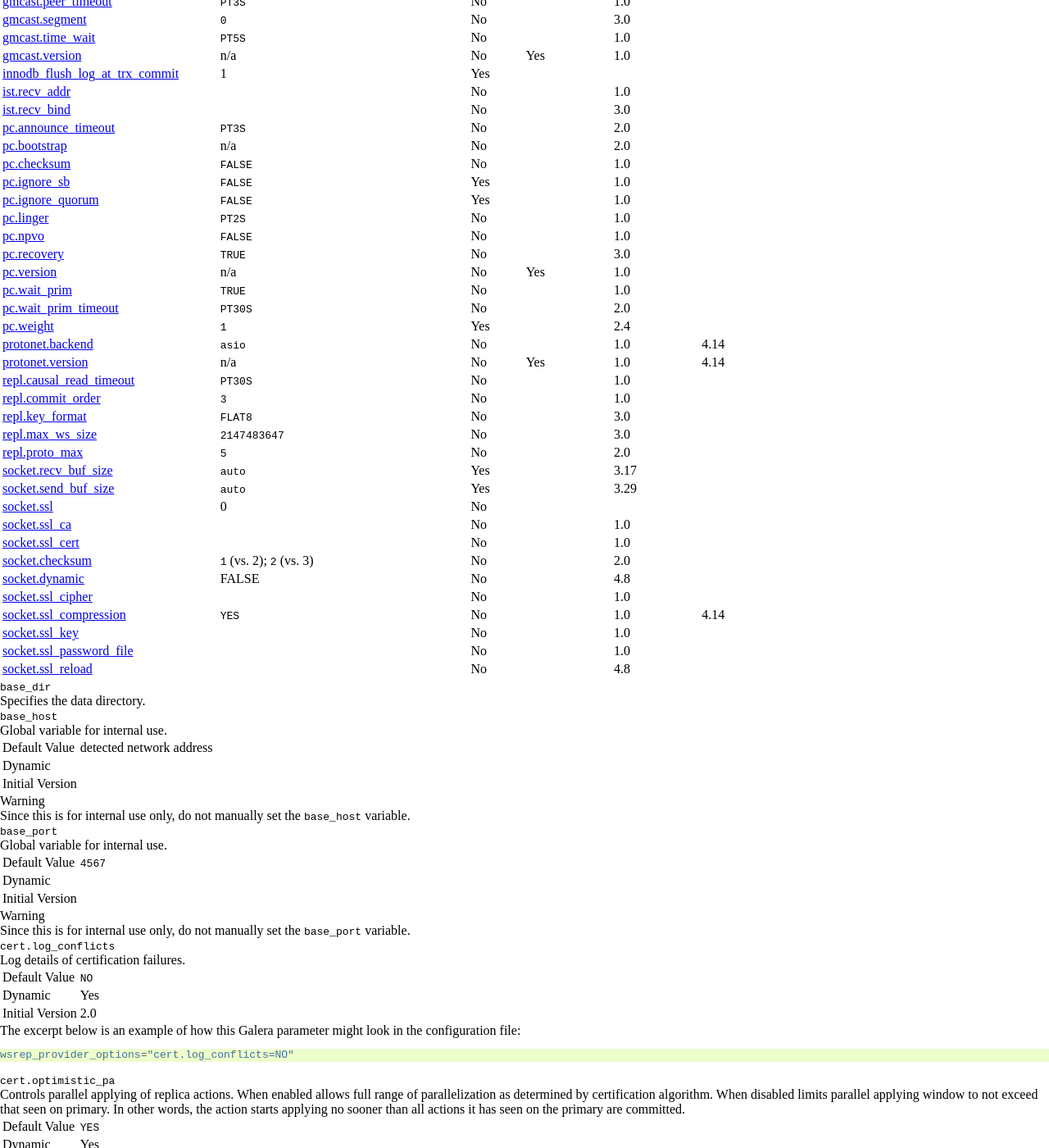
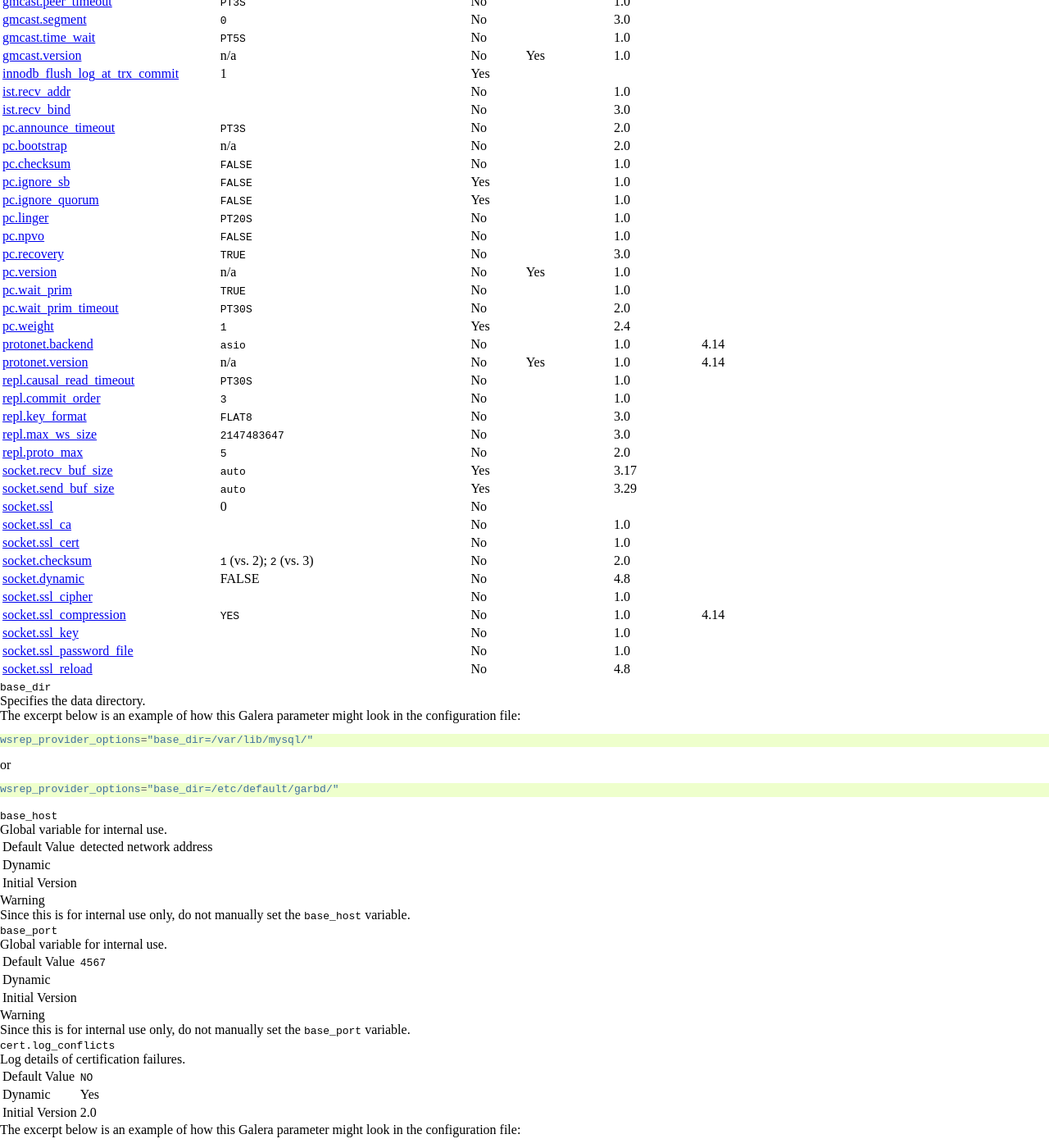
Before and after one commit to codership/documentation, a Sphinx documentation site: the page built from galeracluster/source/documentation/galera-parameters.rst, in a window 1280 px wide and 1400 px high, scrolled down 1893 px. Shown: the whole window at 82% size. Built offline with Sphinx 7.4.7, drawn with Linux system fonts in a browser that asks for light colours; comment, search, counter and statistics services are not loaded; some of the changed text lies outside the part shown.

Commit message:
Issue #526 - pc.linger default value is now PT20S

```diff
--- a/galeracluster/source/documentation/galera-parameters.rst
+++ b/galeracluster/source/documentation/galera-parameters.rst
@@ -157,7 +157,7 @@ Below is a list of all of the Galera parameters. Each is also a link to further
    ":ref:`pc.checksum <pc.checksum>`", "``FALSE``", "  No", "", "1.0", ""
    ":ref:`pc.ignore_sb <pc.ignore_sb>`", "``FALSE``", "  Yes", "", "1.0", ""
    ":ref:`pc.ignore_quorum <pc.ignore_quorum>`", "``FALSE``", "  Yes", "", "1.0", ""
-   ":ref:`pc.linger <pc.linger>`", "``PT2S``", "  No", "", "1.0", ""
+   ":ref:`pc.linger <pc.linger>`", "``PT20S``", "  No", "", "1.0", ""
    ":ref:`pc.npvo <pc.npvo>`", "``FALSE``", "  No", "", "1.0", ""
    ":ref:`pc.recovery <pc.recovery>`", "``TRUE``", "  No", "", "3.0", ""
    ":ref:`pc.version <pc.version>`", "n/a", "  No", "Yes", "1.0", ""
@@ -193,6 +193,18 @@ Below is a list of all of the Galera parameters. Each is also a link to further
 
 Specifies the data directory.
 
+The excerpt below is an example of how this Galera parameter might look in the configuration file:
+
+.. code-block:: ini
+
+   wsrep_provider_options="base_dir=/var/lib/mysql/"
+
+or
+
+.. code-block:: ini
+
+   wsrep_provider_options="base_dir=/etc/default/garbd/"
+
 
 .. _`base_host`:
 .. rst-class:: section-heading
@@ -1797,7 +1809,7 @@ The period for which the PC protocol waits for the EVS termination.
 .. csv-table::
    :class: doc-options
 
-   "Default Value", "``PT2S``"
+   "Default Value", "``PT20S``"
    "Dynamic", "No"
    "Initial Version", "1.0"
 
@@ -1808,7 +1820,7 @@ The excerpt below is an example of how this Galera parameter might look in the c
 
 .. code-block:: ini
 
-   wsrep_provider_options="pc.linger=PT2S"
+   wsrep_provider_options="pc.linger=PT20S"
 
 
 .. _`pc.npvo`:
```
